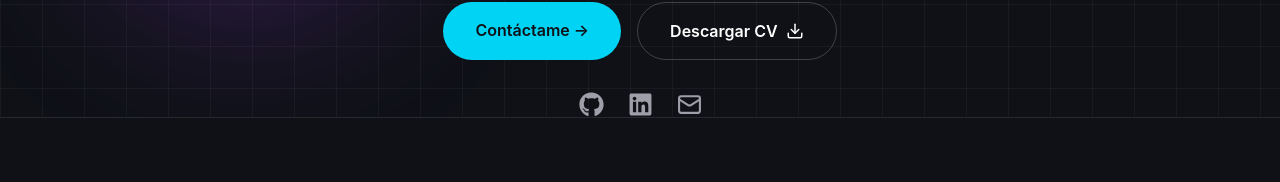
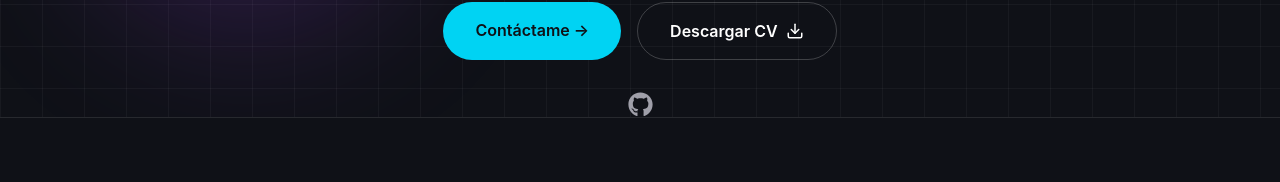
Before and after one commit to sebas11042/portfolio-sebastian, a React (Vite) app: page / in a window 1280 px wide. Shown: the part 710-892 px from the top of the page. Built offline with nearby package versions, Linux system fonts and the light colour scheme.

Commit message:
Update contact links

```diff
--- a/src/App.jsx
+++ b/src/App.jsx
@@ -1,7 +1,6 @@
 import { useState } from "react"
 import { motion } from "framer-motion"
 import {
-  Mail,
   Download,
   Code2,
   Database,
@@ -15,7 +14,6 @@ import {
 
 import {
   FaGithub,
-  FaLinkedin,
   FaJava,
   FaPhp,
   FaReact,
@@ -502,7 +500,7 @@ function Hero({ isDark, t }) {
           <motion.a
             whileHover={{ scale: 1.08 }}
             whileTap={{ scale: 0.95 }}
-            href="#contacto"
+            href="mailto:sebastianga48@gmail.com"
             className="rounded-full bg-cyan-400 px-8 py-4 font-semibold text-[#0f1117] transition hover:bg-cyan-300"
           >
             {t.hero.contact} →
@@ -525,13 +523,6 @@ function Hero({ isDark, t }) {
             <FaGithub size={25} />
           </motion.a>
 
-          <motion.a whileHover={{ y: -5, scale: 1.15 }} href="https://linkedin.com/in/tuusuario" target="_blank" rel="noreferrer" className="hover:text-cyan-400">
-            <FaLinkedin size={25} />
-          </motion.a>
-
-          <motion.a whileHover={{ y: -5, scale: 1.15 }} href="mailto:sebastianga48@gmail.com" className="hover:text-cyan-400">
-            <Mail size={25} />
-          </motion.a>
         </motion.div>
       </motion.div>
     </section>
```
